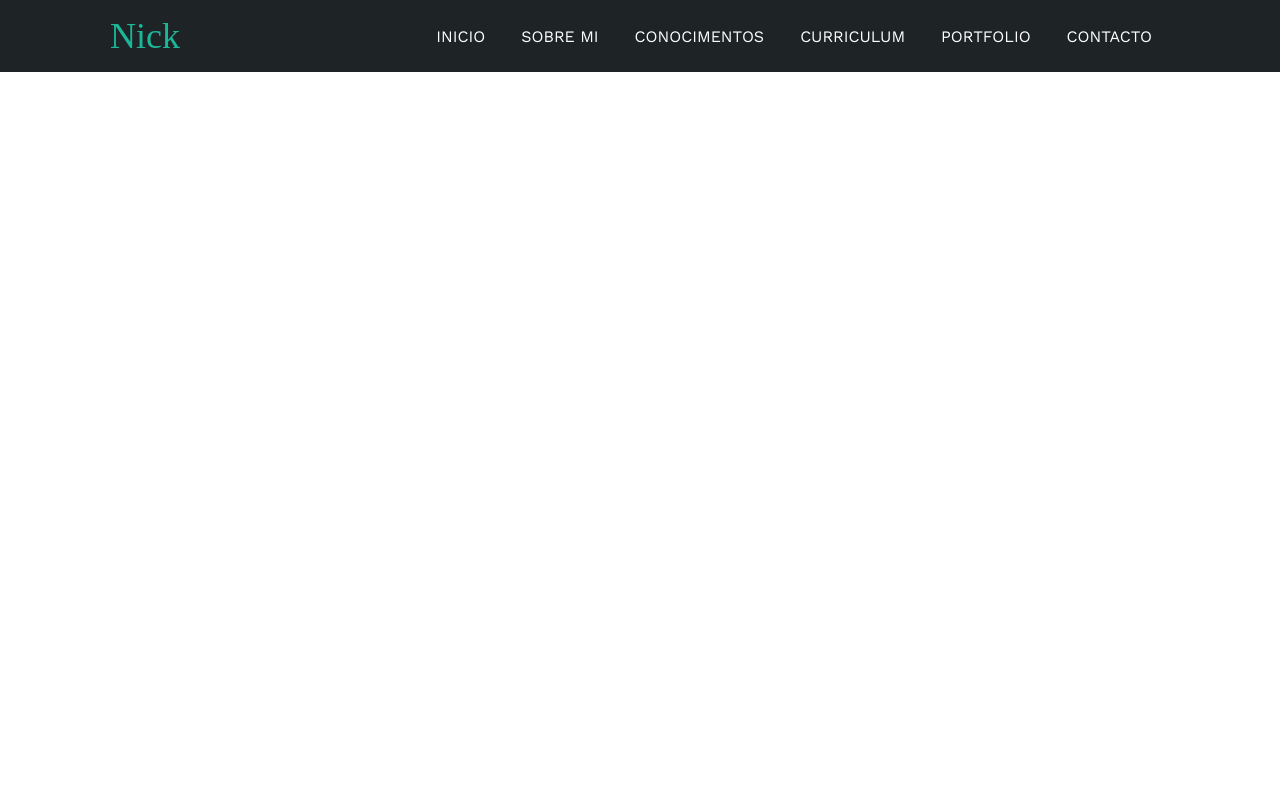
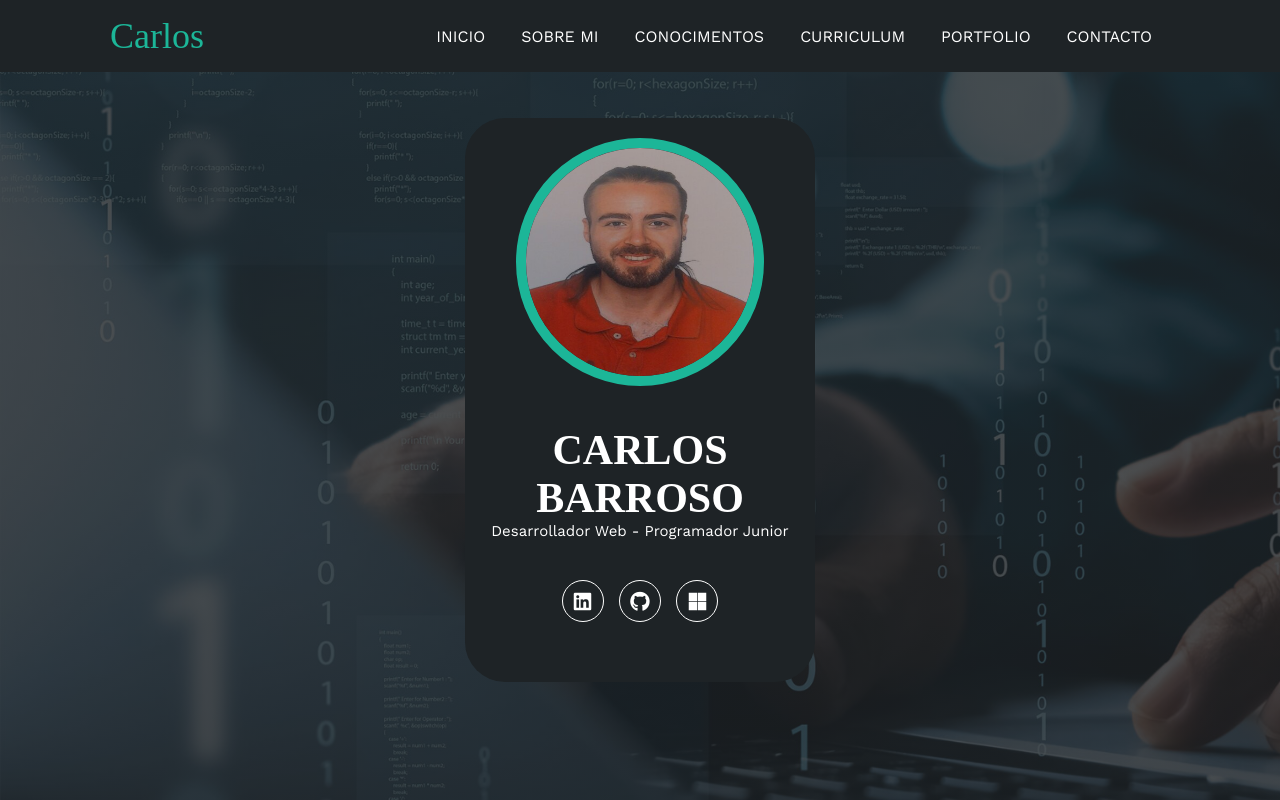
Before and after one commit to Barros16/Portfolio, a plain HTML site: page index.html in a window 1280 px wide. Drawn offline with nearby package versions, Linux system fonts and the light colour scheme.

Commit message:
Sección inicio HTML y CSS

```diff
--- a/index.html
+++ b/index.html
@@ -12,7 +12,7 @@
          <div class="contenedor-header">
             <header>
                 <div class="logo">
-                    <a href="#">Nick</a>
+                    <a href="#">Carlos</a>
                 </div>
                 <nav id="nav">
                     <ul>
@@ -29,5 +29,22 @@
                 </div>
             </header>
          </div>
+
+         <!-- SECCIÓN INICIO -->
+         <section id="inicio" class="inicio">
+            <div class="contenido-banner">
+                <div class="contenedor-img">
+                    <img src="img/FotoPerfil.jpg" alt="">
+                </div>
+                <h1>CARLOS BARROSO</h1>
+                <h2>Desarrollador Web - Programador Junior</h2>
+                <div class="redes">
+                    <a href="https://www.linkedin.com/in/carlos-barroso-romera-a622ab1b4/"><i class="fa-brands fa-linkedin"></i></a>
+                    <a href="https://github.com/CarlosBarroso"><i class="fa-brands fa-github"></i></a>
+                    <a href="https://teams.microsoft.com/l/chat/0/0?users=crs.barroso@gmail.com" target="_blank">
+                        <i class="fa-brands fa-microsoft"></i>
+                    </a>
+                </div>
+
     </body>
 </html>
--- a/style.css
+++ b/style.css
@@ -64,3 +64,60 @@ html{
     cursor: pointer;
     display: none;
 }
+
+/* SECCIÓN INICIO */
+.inicio{
+    background: linear-gradient(to top, rgba(30,35,38,.8), rgba(30,35,38,.8)), url(img/fondo.jpg);
+    background-size: cover;
+    height: 100vh;
+    color: #fff;
+    display: flex;
+    align-items: center;
+}
+
+.inicio .contenido-banner{
+    padding: 20px;
+    background-color: #1e2326;
+    max-width: 350px;
+    margin: auto;
+    text-align: center;
+    border-radius: 40px
+}
+
+.inicio .contenido-banner img{
+    margin-top: 40px;
+    border: 10px solid #1CB698;
+    display: block;
+    width: 80%;
+    margin: auto;
+    border-radius: 100%;
+}
+
+.inicio .contenido-banner h1{
+    margin-top: 40px;
+    font-size: 42px;
+    font-family: 'Righteous';
+}
+
+.inicio .contenido-banner h2{
+    font-size: 15px;
+    font-weight: normal;
+}
+
+.inicio .contenido-banner .redes a{
+    color: #fff;
+    display: inline-block;
+    text-decoration: none;
+    border: 1px solid #fff;
+    border-radius: 100%;
+    width: 42px;
+    height: 42px;
+    line-height: 42px;
+    margin: 40px 5px;
+    font-size: 20px;
+    transition: .5s;
+}
+
+.inicio .contenido-banner .redes a:hover{
+    background-color: #1CB698;
+}
```
Also changed, not shown: Img/FotoPerfil.jpg (added), Img/fondo.jpg (added).
